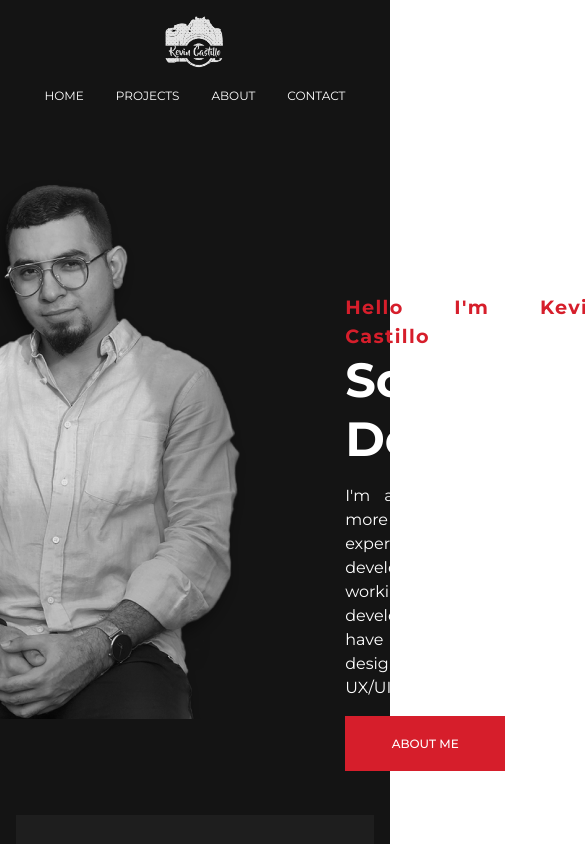
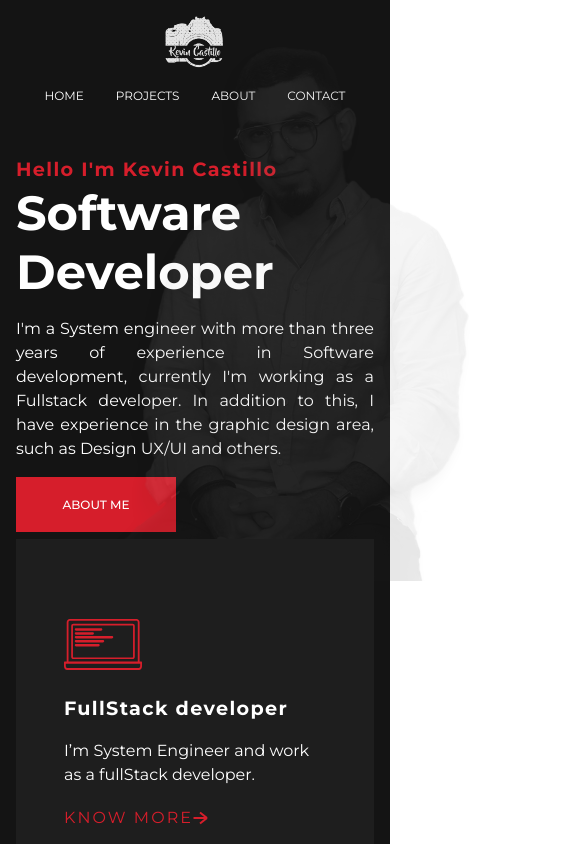
Before and after one commit to kevincastillo19/portfolio, a React (Vite) app: page / in a window 390 px wide. Shown: the top 844 px of the page, 585 px wide, since content can reach past the window. Built offline with nearby package versions, Linux system fonts and the light colour scheme.

Commit message:
feat: adjust responsive for feed component

```diff
--- a/src/components/Feed/_feed.module.scss
+++ b/src/components/Feed/_feed.module.scss
@@ -9,6 +9,7 @@
     justify-content:center;
     @include media("<=tablet"){
         padding:3rem;
+        flex-direction: column;
     }
     @include media("<=phone"){
         padding:0rem;
@@ -31,3 +32,9 @@
     @extend .titleLabel;
     color:$primaryColor;
 }
+.feedPhoto{
+    @include media("<=tablet"){
+        position: absolute;
+        opacity: 0.1;
+    }
+}
--- a/src/components/Feed/index.tsx
+++ b/src/components/Feed/index.tsx
@@ -9,7 +9,7 @@ type props = {
 export const Feed = ({ title, caption, label }: props) => {
   return (
     <div className={styles.container}>
-      <img src={feedPhoto} alt="profile-photo"/>
+      <img className={styles.feedPhoto} src={feedPhoto} alt="profile-photo"/>
       <div className={styles.data}>
         <span className={styles.titleLabel}>{label}</span>
         <h1 className={styles.title}>{title}</h1>
```
